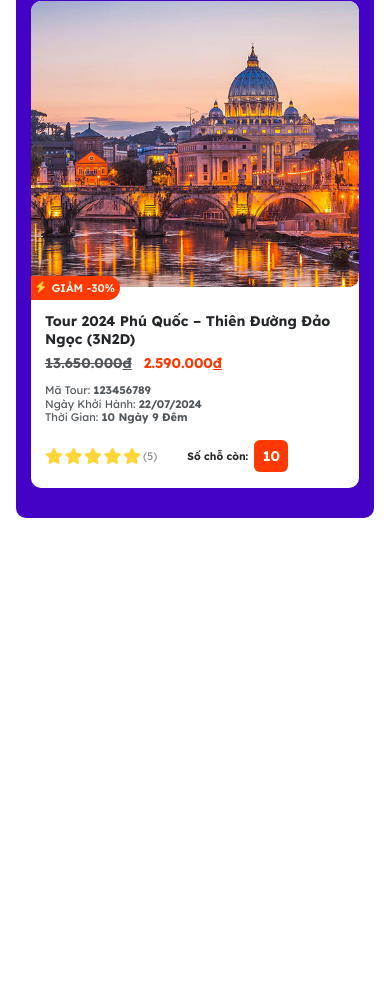
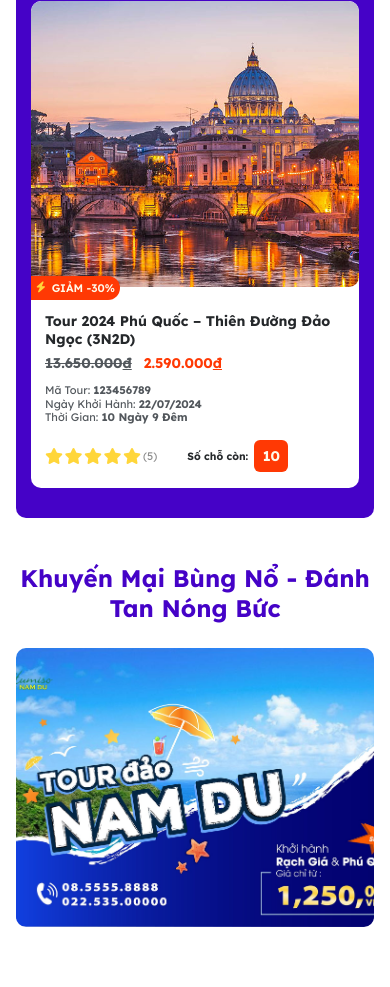
Before and after one commit to HuuKien-Dev/Project_1, a plain HTML site: page index.html in a window 390 px wide. Shown: the part 1368-2355 px from the top of the page. Before the commit the page ends 1931 px from the top, so only its background shows below. Drawn offline with Linux system fonts and the light colour scheme.

Commit message:
Demo section 3

```diff
--- a/assets/css/style.css
+++ b/assets/css/style.css
@@ -609,5 +609,66 @@ gap: 0 8px;
     align-items: center;
 }
 
+/* End product-item */
 
-/* End product-item */
+/* Section 3 */
+.section-3 {
+   padding-bottom: 60px;
+}
+
+
+
+.section-3 .inner-wrap{
+    display: grid;
+    grid-template-columns: repeat(3,1fr);
+    gap: 20px;
+}
+
+.section-3 .inner-wrap .inner-item {
+    aspect-ratio: 380/296;
+    border-radius: 10px;
+    overflow: hidden;
+
+}
+
+.section-3 .inner-wrap .inner-item a img {
+    object-fit: cover;
+    width: 100%;
+    height: 100%;
+}
+
+@media (max-width:992px){
+    .section-3 .box-title{
+        font-size: 24px;
+        margin-bottom: 25px;
+    }
+
+    .section-3 .inner-wrap{
+        grid-template-columns: repeat(2,1fr);
+    }
+}
+
+
+@media (max-width:576px){
+    .section-3 .box-title{
+        font-size: 24px;
+        margin-bottom: 25px;
+    }
+
+    .section-3 .inner-wrap{
+        grid-template-columns: 1fr;
+    }
+}
+
+/* End section 3 */
+
+/* Box title */
+.box-title{
+    margin-top: 0;
+    margin-bottom: 30px;
+    font-weight: 700;
+    font-size: 36px;
+    text-align: center;
+    color: var(--color-primary);
+}
+/* End box title */
--- a/index.html
+++ b/index.html
@@ -129,7 +129,7 @@
                             <img src="assets/image/icon-down.svg" alt="" class="inner-down">
                         </div>
                     </div>
-                    <button type="" class="inner-search">
+                    <button type="submit" class="inner-search">
                         <img src="assets/image/search-icon.svg" alt="">
                         Tìm kiếm
                     </button>
@@ -202,5 +202,21 @@
         </div>
      </div>
      <!-- End section 2 -->
+
+    <!-- Section 3 -->
+     <div class="section-3">
+        <div class="container">
+            <h2 class="box-title">Khuyến Mại Bùng Nổ - Đánh Tan Nóng Bức</h2>
+            <div class="inner-wrap">
+                <div class="inner-item">
+                <a href="#">
+                    <img src="assets/image/banner-1.png" alt="">
+                </a>
+                </div>
+            </div>
+        </div>
+
+     </div>
+    <!-- End section 3 -->
 </body>
 </html>
```
Also changed, not shown: assets/image/banner-1.png (added), 1 other file.
